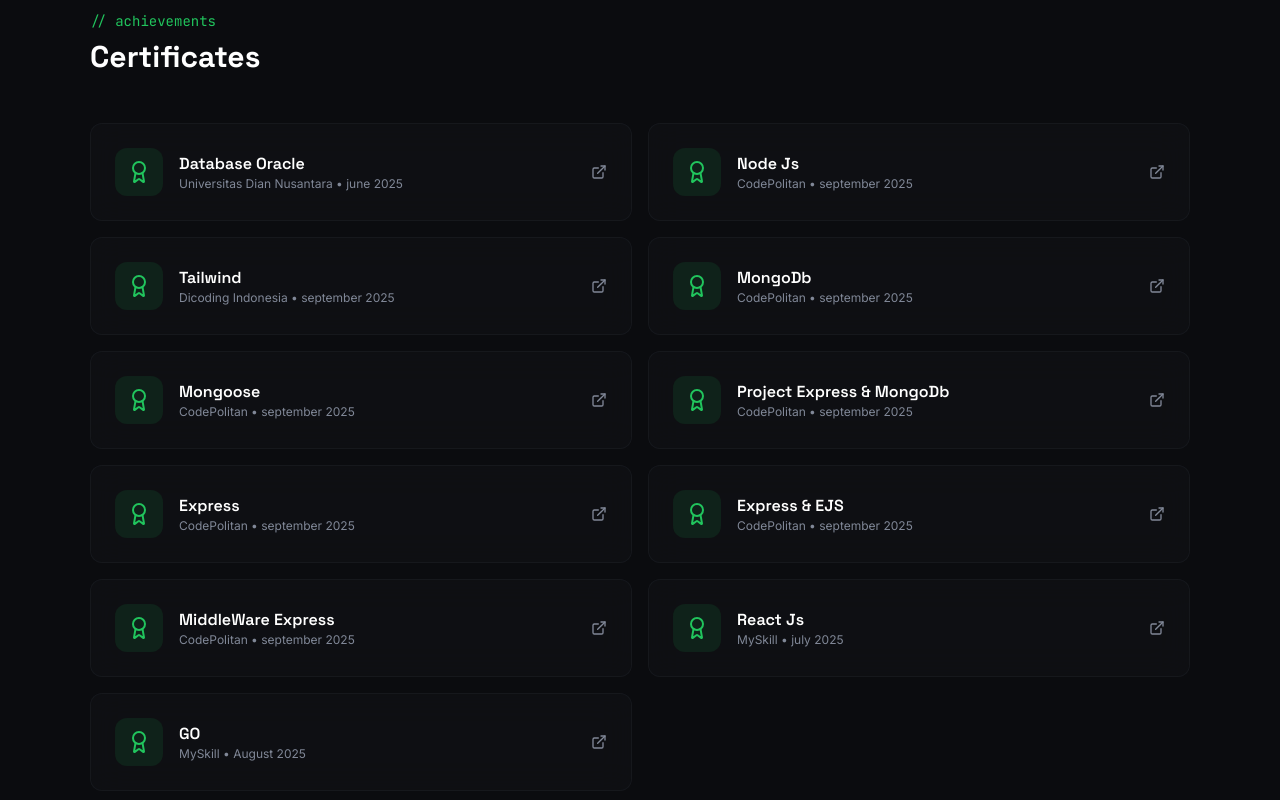
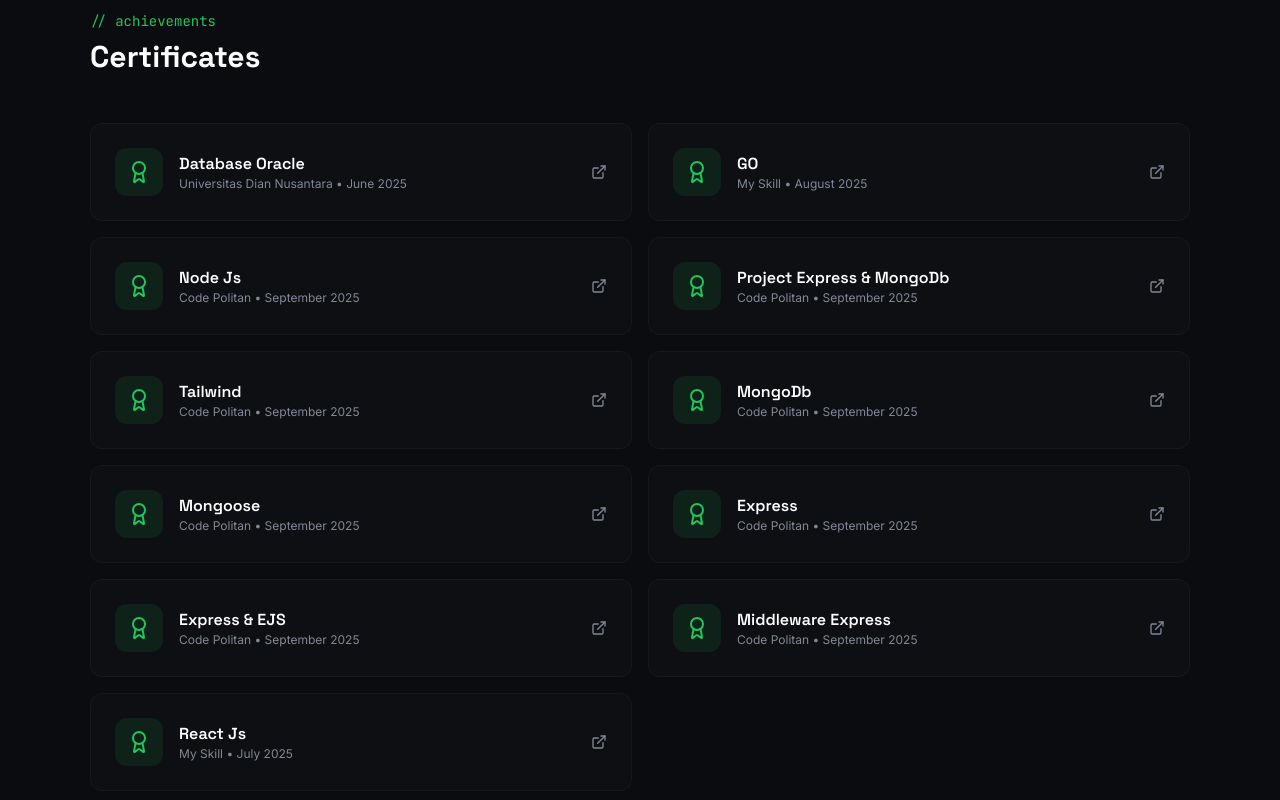
Before and after one commit to HaikalFrastiawan/Project-Portofolio-React, a React (Vite) app: page / in a window 1280 px wide. Shown: the part 5300-6100 px from the top of the page. Built offline with nearby package versions, Linux system fonts and the light colour scheme; no server answers; the HTML template or start-up script is replaced by a standard one.

Commit message:
change certificate

```diff
--- a/src/components/CertificatesSection.tsx
+++ b/src/components/CertificatesSection.tsx
@@ -5,69 +5,71 @@ const certificates = [
   {
     title: "Database Oracle",
     issuer: "Universitas Dian Nusantara",
-    date: "june 2025",
+    date: "June 2025",
     link: "https://drive.google.com/file/d/158p-DzQPkHAhbfs1DxmSykU0BA3ln8f6/view?usp=drive_link",
+  },
+      {
+    title: "GO",
+    issuer: "My Skill",
+    date: "August 2025",
+    link: "https://drive.google.com/file/d/108ijtNXchVeSV0ML-eD_hwIuueniu5dx/view?usp=sharing",
   },
     {
     title: "Node Js",
-    issuer: "CodePolitan",
-    date: "september 2025",
+    issuer: "Code Politan",
+    date: "September 2025",
     link: "https://drive.google.com/file/d/1sB6YavmZ1qL2clPf_IIQmokZGIz6LdIR/view?usp=sharing",
+  },
+      {
+    title: "Project Express & MongoDb",
+    issuer: "Code Politan",
+    date: "September 2025",
+    link: "https://drive.google.com/file/d/1Vv6eg0K492I6nubaAmZQMd9Bk72UcDOP/view?usp=sharing",
   },
     {
     title: "Tailwind",
-    issuer: "Dicoding Indonesia",
-    date: "september 2025",
+    issuer: "Code Politan",
+    date: "September 2025",
     link: "https://drive.google.com/file/d/13G9I0fPHPuxjbBzz8ShaF6-IxgcT9OK-/view?usp=sharing",
   },
     {
     title: "MongoDb",
-    issuer: "CodePolitan",
-    date: "september 2025",
+    issuer: "Code Politan",
+    date: "September 2025",
     link: "https://drive.google.com/file/d/1YZFB11I2cHr3eLom_6_FK1ssyztFNN8H/view?usp=sharing",
   },
     {
     title: "Mongoose",
-    issuer: "CodePolitan",
-    date: "september 2025",
+    issuer: "Code Politan",
+    date: "September 2025",
     link: "https://drive.google.com/file/d/1gfD1sWmCG8pY59U8M8Fmpw7XlOPUl36B/view?usp=sharing",
   },
-    {
-    title: "Project Express & MongoDb",
-    issuer: "CodePolitan",
-    date: "september 2025",
-    link: "https://drive.google.com/file/d/1Vv6eg0K492I6nubaAmZQMd9Bk72UcDOP/view?usp=sharing",
-  },
+
     {
     title: "Express",
-    issuer: "CodePolitan",
-    date: "september 2025",
+    issuer: "Code Politan",
+    date: "September 2025",
     link: "https://drive.google.com/file/d/1TfRnT0X2I4s4dDiO2arje0s9_xNH65c8/view?usp=sharing",
   },
     {
     title: "Express & EJS",
-    issuer: "CodePolitan",
-    date: "september 2025",
+    issuer: "Code Politan",
+    date: "September 2025",
     link: "https://drive.google.com/file/d/1xMXWj9Atm94Ec7MkW34iDvQxuxlsgDAM/view?usp=sharing",
   },
     {
-    title: "MiddleWare Express",
-    issuer: "CodePolitan",
-    date: "september 2025",
+    title: "Middleware Express",
+    issuer: "Code Politan",
+    date: "September 2025",
     link: "https://drive.google.com/file/d/1rTqYrwsLnXIYilTYkxDb7y7K28CxHOBl/view?usp=sharing",
   },
     {
     title: "React Js",
-    issuer: "MySkill",
-    date: "july 2025",
+    issuer: "My Skill",
+    date: "July 2025",
     link: "https://drive.google.com/file/d/1sNacmcNk7DoyTZHY1VFoGVCZ6V9iLqH6/view?usp=sharing",
   },
-    {
-    title: "GO",
-    issuer: "MySkill",
-    date: "August 2025",
-    link: "https://drive.google.com/file/d/108ijtNXchVeSV0ML-eD_hwIuueniu5dx/view?usp=sharing",
-  },
+
 
 
 
```
